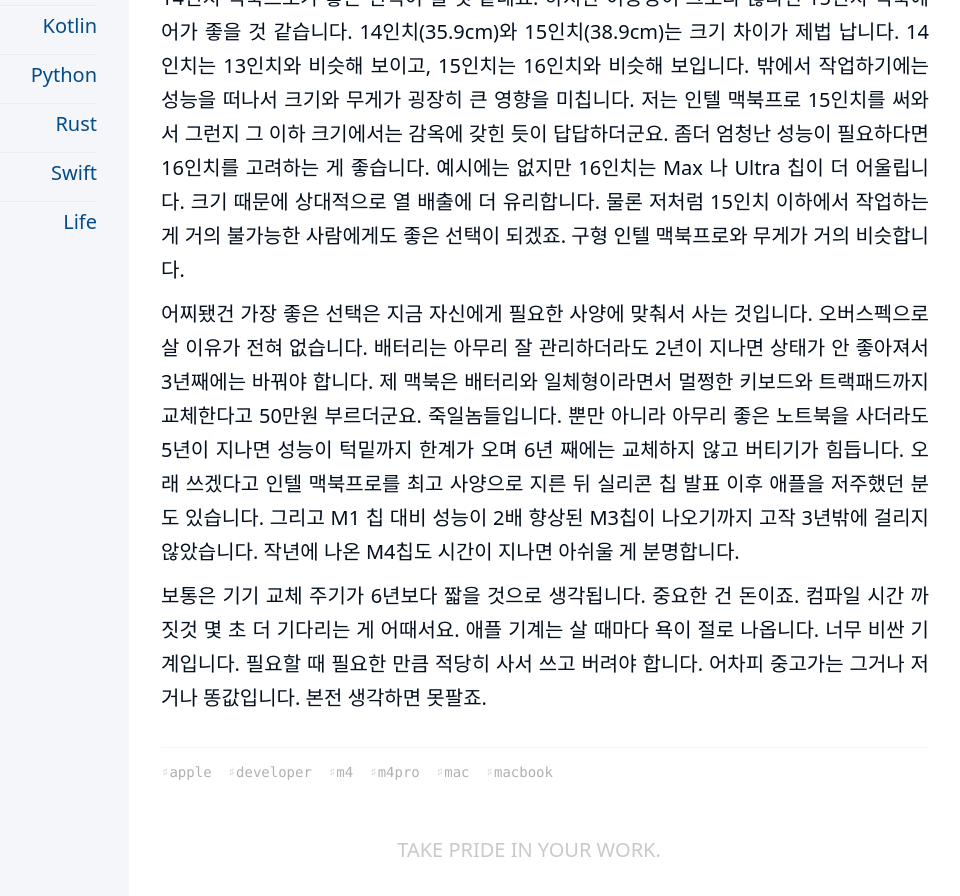
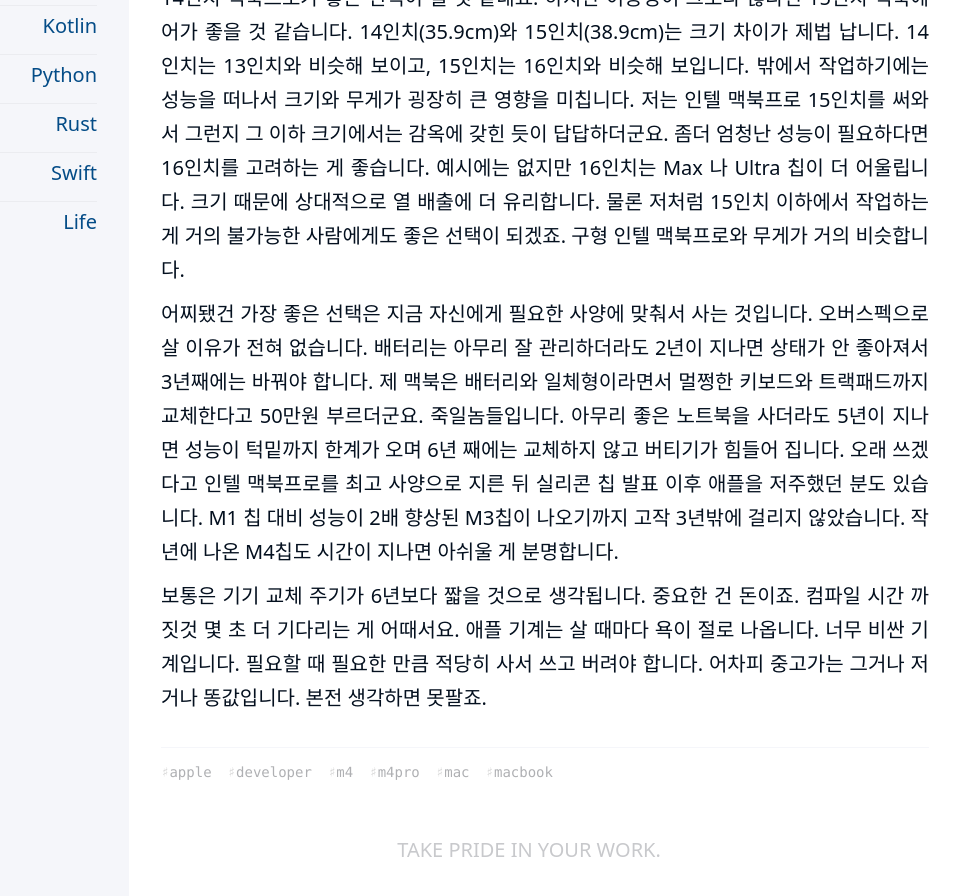
Before and after one commit to kiroshin/kiroshin.github.io, a Jekyll site: the page built from _posts/2025-03-24-macbook_for_dev.md, in a window 1280 px wide and 900 px high, scrolled down 4433 px. Shown: the top 896 px of the window, without its empty margins (191-1151 px from the left). Built offline with Jekyll 4.4.1, drawn with Linux system fonts in a browser that asks for light colours.

Commit message:
Update 2025-03-24-macbook_for_dev.md

```diff
--- a/_posts/2025-03-24-macbook_for_dev.md
+++ b/_posts/2025-03-24-macbook_for_dev.md
@@ -56,6 +56,6 @@
 ## 배터리는 3년, 노트북은 6년
 이동성이 전혀 없다면 맥미니를 적극 고려해보는 것이 좋습니다. 이번에 맥미니는 폼펙터도 변경됐고 전면에 USB-C 포트도 있어서 굉장히 좋습니다. 만약 9:1 비율로 이동성이 아주 낮다면 14인치 맥북프로가 좋은 선택이 될 것 같네요. 하지만 이동성이 그보다 많다면 15인치 맥북에어가 좋을 것 같습니다. 14인치(35.9cm)와 15인치(38.9cm)는 크기 차이가 제법 납니다. 14인치는 13인치와 비슷해 보이고, 15인치는 16인치와 비슷해 보입니다. 밖에서 작업하기에는 성능을 떠나서 크기와 무게가 굉장히 큰 영향을 미칩니다. 저는 인텔 맥북프로 15인치를 써와서 그런지 그 이하 크기에서는 감옥에 갖힌 듯이 답답하더군요. 좀더 엄청난 성능이 필요하다면 16인치를 고려하는 게 좋습니다. 예시에는 없지만 16인치는 Max 나 Ultra 칩이 더 어울립니다. 크기 때문에 상대적으로 열 배출에 더 유리합니다. 물론 저처럼 15인치 이하에서 작업하는 게 거의 불가능한 사람에게도 좋은 선택이 되겠죠. 구형 인텔 맥북프로와 무게가 거의 비슷합니다.
 
-어찌됐건 가장 좋은 선택은 지금 자신에게 필요한 사양에 맞춰서 사는 것입니다. 오버스펙으로 살 이유가 전혀 없습니다. 배터리는 아무리 잘 관리하더라도 2년이 지나면 상태가 안 좋아져서 3년째에는 바꿔야 합니다. 제 맥북은 배터리와 일체형이라면서 멀쩡한 키보드와 트랙패드까지 교체한다고 50만원 부르더군요. 죽일놈들입니다. 뿐만 아니라 아무리 좋은 노트북을 사더라도 5년이 지나면 성능이 턱밑까지 한계가 오며 6년 째에는 교체하지 않고 버티기가 힘듭니다. 오래 쓰겠다고 인텔 맥북프로를 최고 사양으로 지른 뒤 실리콘 칩 발표 이후 애플을 저주했던 분도 있습니다. 그리고 M1 칩 대비 성능이 2배 향상된 M3칩이 나오기까지 고작 3년밖에 걸리지 않았습니다. 작년에 나온 M4칩도 시간이 지나면 아쉬울 게 분명합니다.
+어찌됐건 가장 좋은 선택은 지금 자신에게 필요한 사양에 맞춰서 사는 것입니다. 오버스펙으로 살 이유가 전혀 없습니다. 배터리는 아무리 잘 관리하더라도 2년이 지나면 상태가 안 좋아져서 3년째에는 바꿔야 합니다. 제 맥북은 배터리와 일체형이라면서 멀쩡한 키보드와 트랙패드까지 교체한다고 50만원 부르더군요. 죽일놈들입니다. 아무리 좋은 노트북을 사더라도 5년이 지나면 성능이 턱밑까지 한계가 오며 6년 째에는 교체하지 않고 버티기가 힘들어 집니다. 오래 쓰겠다고 인텔 맥북프로를 최고 사양으로 지른 뒤 실리콘 칩 발표 이후 애플을 저주했던 분도 있습니다. M1 칩 대비 성능이 2배 향상된 M3칩이 나오기까지 고작 3년밖에 걸리지 않았습니다. 작년에 나온 M4칩도 시간이 지나면 아쉬울 게 분명합니다.
 
 보통은 기기 교체 주기가 6년보다 짧을 것으로 생각됩니다. 중요한 건 돈이죠. 컴파일 시간 까짓것 몇 초 더 기다리는 게 어때서요. 애플 기계는 살 때마다 욕이 절로 나옵니다. 너무 비싼 기계입니다. 필요할 때 필요한 만큼 적당히 사서 쓰고 버려야 합니다. 어차피 중고가는 그거나 저거나 똥값입니다. 본전 생각하면 못팔죠.
```
